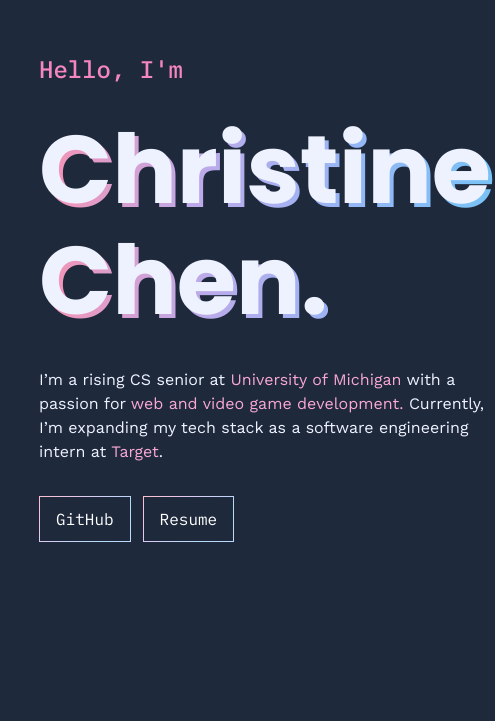
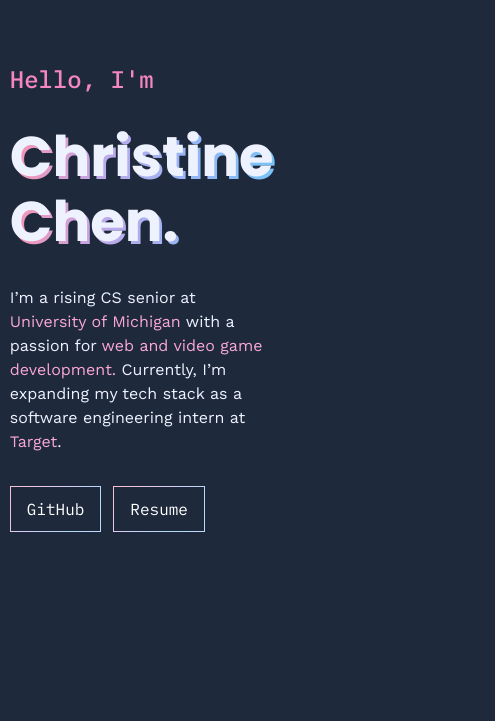
Before and after one commit to Cublibre/personal-v2, a Gatsby site: page / in a window 390 px wide. Shown: the part 123-844 px from the top of the page, 495 px wide, since content can reach past the window. Built offline with nearby package versions, Linux system fonts and the light colour scheme; Gatsby itself is replaced by a stand-in of ours.

Commit message:
Responsive layout and title text

```diff
--- a/src/components/layout.tsx
+++ b/src/components/layout.tsx
@@ -3,9 +3,22 @@ import styled from 'styled-components';
 import { Normalize } from 'styled-normalize';
 import { Head } from '@components';
 import { GlobalStyle } from '@styles';
+import { device } from '@styles';
 
 const StyledLayout = styled.div`
-  max-width: 1000px;
+  max-width: 95%;
+  @media screen and (min-width: ${device.mobile}) {
+    max-width: 90%;
+  }
+  @media screen and (min-width: ${device.tablet}) {
+    max-width: 65%;
+  }
+  @media screen and (min-width: ${device.desktop}) {
+    max-width: 50%;
+  }
+  @media screen and (min-width: ${device.tv}) {
+    max-width: 40%;
+  }
   margin: auto;
 `;
 
--- a/src/components/sections/hero.tsx
+++ b/src/components/sections/hero.tsx
@@ -18,8 +18,8 @@ const TitleContainer = styled.div`
 
 const GradientTextShadow = styled.h1`
   position: absolute;
-  left: 4px;
-  top: 4px;
+  left: 0.05em;
+  top: 0.05em;
   background: var(--gradient);
   -webkit-background-clip: text;
   -webkit-text-fill-color: transparent;
--- a/src/styles/GlobalStyle.tsx
+++ b/src/styles/GlobalStyle.tsx
@@ -1,4 +1,5 @@
 import { createGlobalStyle } from 'styled-components';
+import { default as device } from './mediaQueries';
 
 const GlobalStyle = createGlobalStyle`
   :root {
@@ -13,7 +14,6 @@ const GlobalStyle = createGlobalStyle`
     --fz-lg:    1.25rem;
     --fz-xl:    1.5rem;
     --fz-xxl:   4rem;
-    --fz-title: 6rem;
     --fw-regular: 400;
     --fw-medium: 500;
     --fw-semibold: 600;
@@ -54,7 +54,6 @@ const GlobalStyle = createGlobalStyle`
 
   /* scrollbar */
   html {
-    padding: 0 10%;
     scrollbar-width: thin;
     scrollbar-color: var(--shadow) var(--background);
   }
@@ -81,8 +80,19 @@ const GlobalStyle = createGlobalStyle`
   }
 
   h1 {
+    @media screen and (min-width: ${device.desktop}) {
+      font-size: 8rem;
+    }
+    @media screen and (max-width: ${device.desktop}) {
+      font-size: clamp(4rem, 10vw, 6rem);
+    }
+    @media screen and (max-width: ${device.tablet}) {
+      font-size: 4rem;
+    }
+    @media screen and (max-width: ${device.mobile}) {
+      font-size: 3.5rem;
+    }
     font-family: var(--font-heading);
-    font-size: var(--fz-title);
     color: var(--white);
   }
 
--- a/src/styles/index.ts
+++ b/src/styles/index.ts
@@ -1,2 +1,2 @@
 export { default as GlobalStyle } from './GlobalStyle';
-export { default as device } from './Breakpoints';
+export { default as device } from './mediaQueries';
--- /dev/null
+++ b/src/styles/mediaQueries.ts
@@ -0,0 +1,8 @@
+const breakpoints = {
+  mobile: '425px',
+  tablet: '768px',
+  laptop: '1024px',
+  desktop: '1440px',
+  tv: '2560px',
+};
+export default breakpoints;
```
